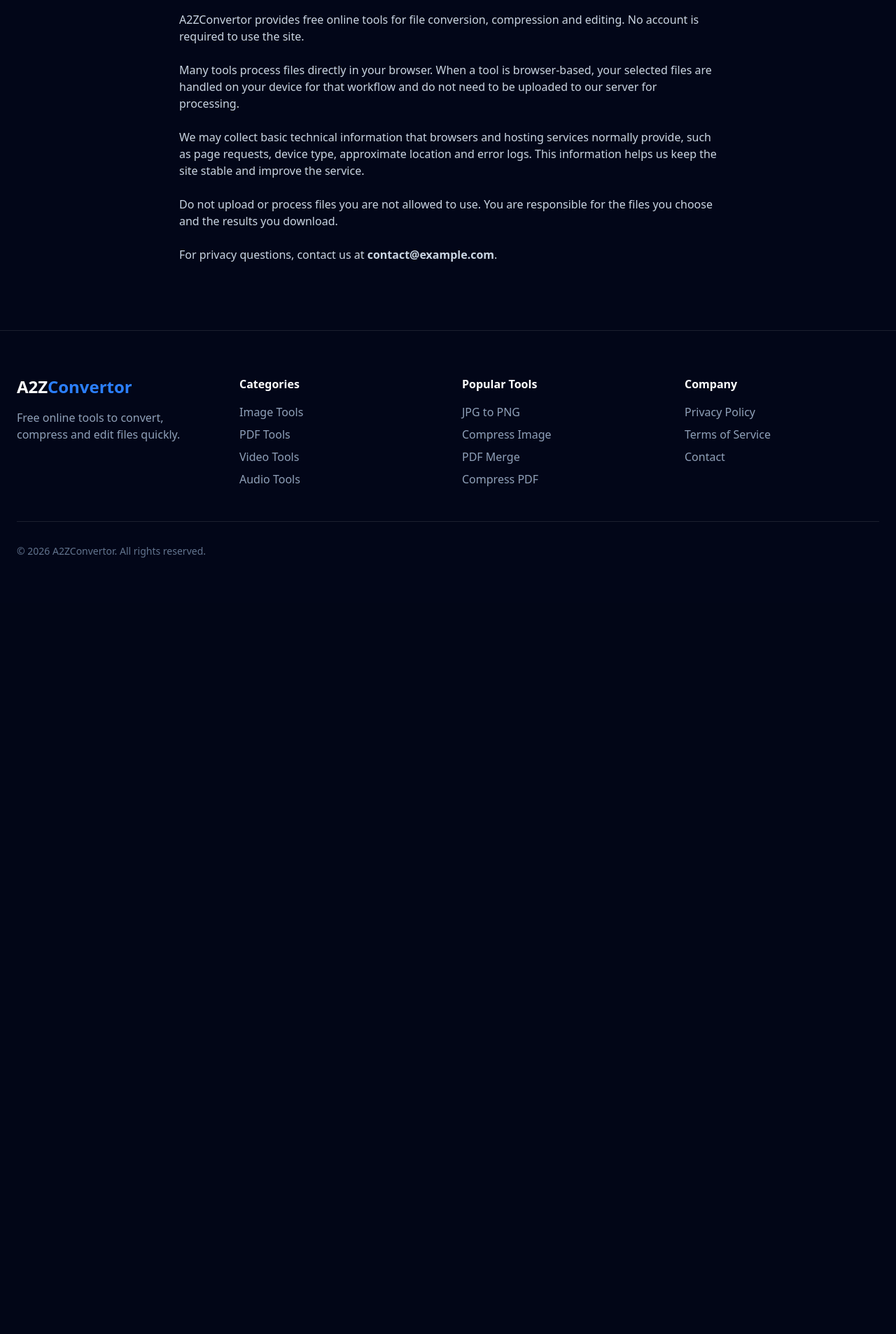
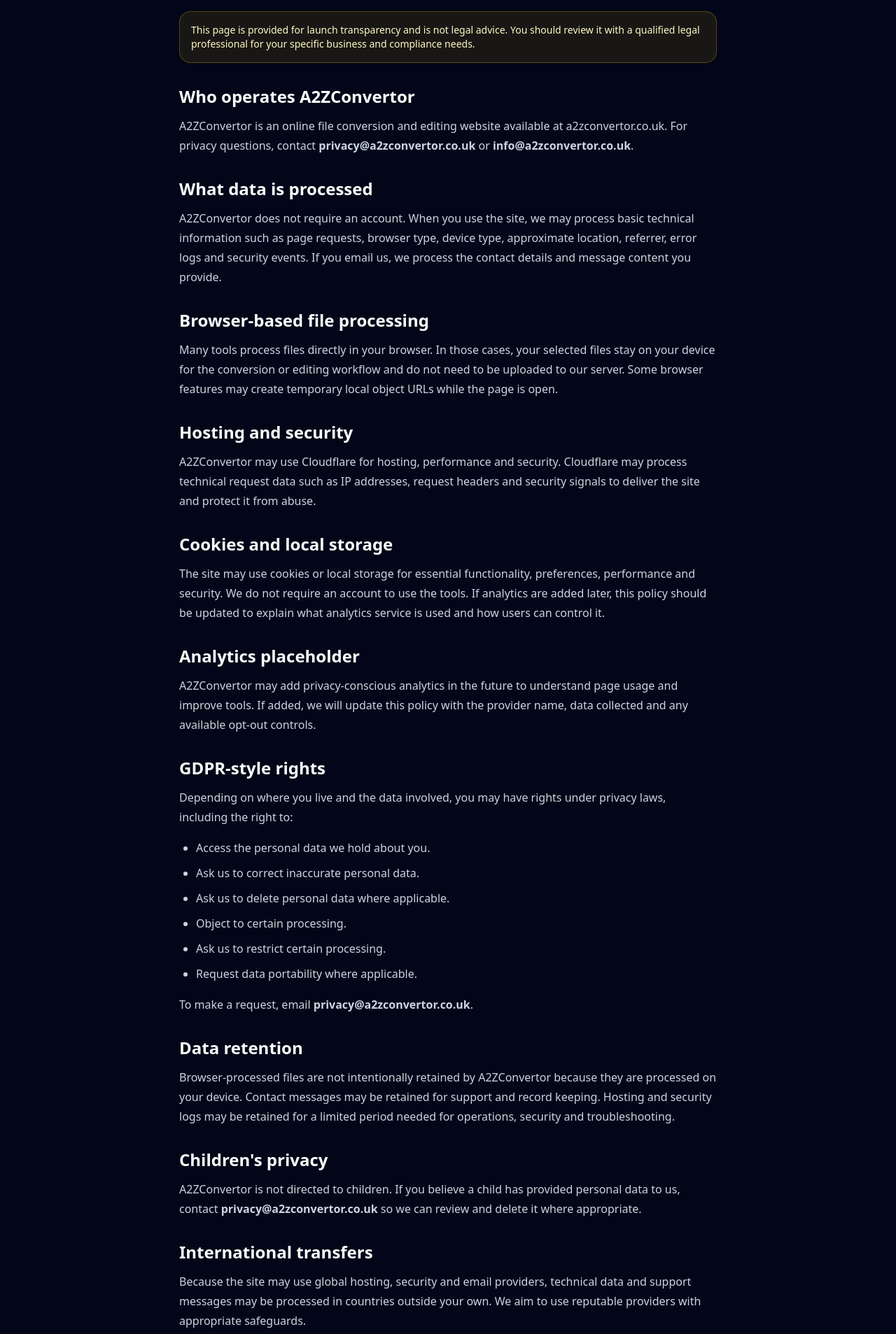
Before and after one commit to gigsbay/a2zconvertor, a Next.js app: page /privacy-policy in a window 1280 px wide. Shown: the part 233-2140 px from the top of the page at 70% size. Before the commit the page ends 1095 px from the top, so only its background shows below. Built offline with nearby package versions, Linux system fonts and the light colour scheme.

Commit message:
Expand legal transparency pages

```diff
--- a/app/contact/page.tsx
+++ b/app/contact/page.tsx
@@ -5,8 +5,23 @@
 export const metadata: Metadata = {
   title: "Contact",
   description:
-    "Contact A2ZConvertor for support, feedback or launch questions.",
+    "Contact A2ZConvertor for support, feedback, privacy questions or launch issues.",
 };
+
+const contacts = [
+  {
+    label: "General questions",
+    email: "info@a2zconvertor.co.uk",
+  },
+  {
+    label: "Contact and partnerships",
+    email: "contact@a2zconvertor.co.uk",
+  },
+  {
+    label: "Tool support",
+    email: "support@a2zconvertor.co.uk",
+  },
+];
 
 export default function ContactPage() {
   return (
@@ -17,27 +32,41 @@
         <div className="mx-auto max-w-3xl">
           <h1 className="mb-6 text-5xl font-black tracking-tight">Contact</h1>
 
-          <div className="space-y-6 text-slate-300">
+          <div className="space-y-8 text-slate-300">
             <p>
               Need help with A2ZConvertor, want to report an issue, or have a
-              launch-related question? Send us an email and include the tool
-              name, browser and a short description of what happened.
+              launch-related question? Send an email and include the tool name,
+              browser, device and a short description of what happened.
             </p>
 
-            <p>
-              Contact email:{" "}
-              <a
-                href="mailto:contact@example.com"
-                className="font-semibold text-blue-300 hover:text-blue-200"
-              >
-                contact@example.com
-              </a>
-            </p>
+            <div className="grid gap-4">
+              {contacts.map((contact) => (
+                <div
+                  key={contact.email}
+                  className="rounded-2xl border border-white/10 bg-slate-900/70 p-5"
+                >
+                  <p className="mb-2 text-sm font-semibold text-slate-400">
+                    {contact.label}
+                  </p>
+                  <a
+                    href={`mailto:${contact.email}`}
+                    className="text-lg font-bold text-blue-300 hover:text-blue-200"
+                  >
+                    {contact.email}
+                  </a>
+                </div>
+              ))}
+            </div>
 
             <p>
               A2ZConvertor does not require accounts. Many file tools run in
               your browser, so avoid attaching sensitive files unless support
               specifically asks for a sample you are comfortable sharing.
+            </p>
+
+            <p className="rounded-2xl border border-yellow-500/30 bg-yellow-500/10 p-4 text-sm text-yellow-100">
+              The legal and privacy pages are provided for launch transparency
+              and are not legal advice.
             </p>
           </div>
         </div>
--- a/app/privacy-policy/page.tsx
+++ b/app/privacy-policy/page.tsx
@@ -5,8 +5,17 @@
 export const metadata: Metadata = {
   title: "Privacy Policy",
   description:
-    "Privacy Policy for A2ZConvertor, including browser-based file processing and basic site usage information.",
+    "Privacy Policy for A2ZConvertor, including browser-based file processing, Cloudflare hosting, cookies and GDPR-style rights.",
 };
+
+const rights = [
+  "Access the personal data we hold about you.",
+  "Ask us to correct inaccurate personal data.",
+  "Ask us to delete personal data where applicable.",
+  "Object to certain processing.",
+  "Ask us to restrict certain processing.",
+  "Request data portability where applicable.",
+];
 
 export default function PrivacyPolicyPage() {
   return (
@@ -19,41 +28,124 @@
             Privacy Policy
           </h1>
 
-          <div className="space-y-6 text-slate-300">
-            <p>
-              A2ZConvertor provides free online tools for file conversion,
-              compression and editing. No account is required to use the site.
+          <div className="space-y-8 text-slate-300">
+            <p className="rounded-2xl border border-yellow-500/30 bg-yellow-500/10 p-4 text-sm text-yellow-100">
+              This page is provided for launch transparency and is not legal
+              advice. You should review it with a qualified legal professional
+              for your specific business and compliance needs.
             </p>
 
+            <PolicySection title="Who operates A2ZConvertor">
               <p>
-              Many tools process files directly in your browser. When a tool is
-              browser-based, your selected files are handled on your device for
-              that workflow and do not need to be uploaded to our server for
-              processing.
+                A2ZConvertor is an online file conversion and editing website
+                available at a2zconvertor.co.uk. For privacy questions, contact{" "}
+                <EmailLink email="privacy@a2zconvertor.co.uk" /> or{" "}
+                <EmailLink email="info@a2zconvertor.co.uk" />.
               </p>
+            </PolicySection>
 
+            <PolicySection title="What data is processed">
               <p>
-              We may collect basic technical information that browsers and
-              hosting services normally provide, such as page requests, device
-              type, approximate location and error logs. This information helps
-              us keep the site stable and improve the service.
+                A2ZConvertor does not require an account. When you use the site,
+                we may process basic technical information such as page
+                requests, browser type, device type, approximate location,
+                referrer, error logs and security events. If you email us, we
+                process the contact details and message content you provide.
               </p>
+            </PolicySection>
 
+            <PolicySection title="Browser-based file processing">
               <p>
-              Do not upload or process files you are not allowed to use. You are
-              responsible for the files you choose and the results you download.
+                Many tools process files directly in your browser. In those
+                cases, your selected files stay on your device for the
+                conversion or editing workflow and do not need to be uploaded to
+                our server. Some browser features may create temporary local
+                object URLs while the page is open.
               </p>
+            </PolicySection>
 
+            <PolicySection title="Hosting and security">
               <p>
-              For privacy questions, contact us at{" "}
-              <a
-                href="mailto:contact@example.com"
-                className="font-semibold text-blue-300 hover:text-blue-200"
-              >
-                contact@example.com
-              </a>
-              .
+                A2ZConvertor may use Cloudflare for hosting, performance and
+                security. Cloudflare may process technical request data such as
+                IP addresses, request headers and security signals to deliver
+                the site and protect it from abuse.
               </p>
+            </PolicySection>
+
+            <PolicySection title="Cookies and local storage">
+              <p>
+                The site may use cookies or local storage for essential
+                functionality, preferences, performance and security. We do not
+                require an account to use the tools. If analytics are added
+                later, this policy should be updated to explain what analytics
+                service is used and how users can control it.
+              </p>
+            </PolicySection>
+
+            <PolicySection title="Analytics placeholder">
+              <p>
+                A2ZConvertor may add privacy-conscious analytics in the future
+                to understand page usage and improve tools. If added, we will
+                update this policy with the provider name, data collected and
+                any available opt-out controls.
+              </p>
+            </PolicySection>
+
+            <PolicySection title="GDPR-style rights">
+              <p>
+                Depending on where you live and the data involved, you may have
+                rights under privacy laws, including the right to:
+              </p>
+              <ul className="mt-4 list-disc space-y-2 pl-6">
+                {rights.map((right) => (
+                  <li key={right}>{right}</li>
+                ))}
+              </ul>
+              <p className="mt-4">
+                To make a request, email{" "}
+                <EmailLink email="privacy@a2zconvertor.co.uk" />.
+              </p>
+            </PolicySection>
+
+            <PolicySection title="Data retention">
+              <p>
+                Browser-processed files are not intentionally retained by
+                A2ZConvertor because they are processed on your device. Contact
+                messages may be retained for support and record keeping. Hosting
+                and security logs may be retained for a limited period needed
+                for operations, security and troubleshooting.
+              </p>
+            </PolicySection>
+
+            <PolicySection title="Children's privacy">
+              <p>
+                A2ZConvertor is not directed to children. If you believe a child
+                has provided personal data to us, contact{" "}
+                <EmailLink email="privacy@a2zconvertor.co.uk" /> so we can
+                review and delete it where appropriate.
+              </p>
+            </PolicySection>
+
+            <PolicySection title="International transfers">
+              <p>
+                Because the site may use global hosting, security and email
+                providers, technical data and support messages may be processed
+                in countries outside your own. We aim to use reputable providers
+                with appropriate safeguards.
+              </p>
+            </PolicySection>
+
+            <PolicySection title="Contact">
+              <p>
+                General questions: <EmailLink email="info@a2zconvertor.co.uk" />
+                <br />
+                Support: <EmailLink email="support@a2zconvertor.co.uk" />
+                <br />
+                Privacy requests:{" "}
+                <EmailLink email="privacy@a2zconvertor.co.uk" />
+              </p>
+            </PolicySection>
           </div>
         </div>
       </section>
@@ -62,3 +154,29 @@
     </main>
   );
 }
+
+function PolicySection({
+  title,
+  children,
+}: {
+  title: string;
+  children: React.ReactNode;
+}) {
+  return (
+    <section>
+      <h2 className="mb-3 text-2xl font-bold text-white">{title}</h2>
+      <div className="space-y-4 leading-7">{children}</div>
+    </section>
+  );
+}
+
+function EmailLink({ email }: { email: string }) {
+  return (
+    <a
+      href={`mailto:${email}`}
+      className="font-semibold text-blue-300 hover:text-blue-200"
+    >
+      {email}
+    </a>
+  );
+}
--- a/app/terms/page.tsx
+++ b/app/terms/page.tsx
@@ -5,7 +5,7 @@
 export const metadata: Metadata = {
   title: "Terms of Service",
   description:
-    "Terms of Service for A2ZConvertor's free browser-based file conversion tools.",
+    "Terms of Service for A2ZConvertor's browser-based file conversion and editing tools.",
 };
 
 export default function TermsPage() {
@@ -19,40 +19,99 @@
             Terms of Service
           </h1>
 
-          <div className="space-y-6 text-slate-300">
-            <p>
-              By using A2ZConvertor, you agree to use the site responsibly and
-              only with files you have the right to process.
+          <div className="space-y-8 text-slate-300">
+            <p className="rounded-2xl border border-yellow-500/30 bg-yellow-500/10 p-4 text-sm text-yellow-100">
+              This page is provided for launch transparency and is not legal
+              advice. You should review it with a qualified legal professional
+              for your specific business and compliance needs.
             </p>
 
+            <TermsSection title="Using A2ZConvertor">
               <p>
-              A2ZConvertor is provided as a free online service. No account is
-              required, and many tools run directly in your browser where
-              possible.
+                A2ZConvertor provides free online tools for file conversion,
+                compression, editing and inspection. No account is required.
+                Many tools run directly in your browser where possible.
               </p>
+            </TermsSection>
 
+            <TermsSection title="Acceptable use">
               <p>
-              We aim to provide accurate and useful conversion results, but
-              tools are provided as-is. Always review downloaded files before
-              relying on them for important work.
+                You agree to use A2ZConvertor lawfully and responsibly. You may
+                not use the site to upload, process, create or distribute
+                illegal, harmful, abusive, infringing or unauthorized content, or
+                to interfere with the site, its security or other users.
               </p>
+            </TermsSection>
 
+            <TermsSection title="Your responsibility for files">
               <p>
-              You may not use A2ZConvertor to process illegal, harmful or
-              unauthorized content, or to interfere with the site or other
-              users.
+                You are responsible for the files you choose, the rights you
+                have to use them and the results you download. Do not process
+                files that you are not allowed to use or that contain sensitive
+                information you are not comfortable handling in a browser tool.
               </p>
+            </TermsSection>
 
+            <TermsSection title="No illegal content">
               <p>
-              Questions about these terms can be sent to{" "}
-              <a
-                href="mailto:contact@example.com"
-                className="font-semibold text-blue-300 hover:text-blue-200"
-              >
-                contact@example.com
-              </a>
-              .
+                A2ZConvertor must not be used for unlawful purposes, including
+                copyright infringement, privacy violations, malware, harassment
+                or processing content that violates applicable laws.
               </p>
+            </TermsSection>
+
+            <TermsSection title="No warranty">
+              <p>
+                A2ZConvertor is provided as-is and as available. We aim to keep
+                tools useful and accurate, but we do not guarantee that any tool
+                will be error-free, uninterrupted, secure or suitable for a
+                particular purpose. Always review output files before relying on
+                them.
+              </p>
+            </TermsSection>
+
+            <TermsSection title="Limitation of liability">
+              <p>
+                To the fullest extent permitted by law, A2ZConvertor will not be
+                liable for indirect, incidental, consequential or special
+                damages, loss of data, loss of profits or issues caused by your
+                use of downloaded files or third-party services.
+              </p>
+            </TermsSection>
+
+            <TermsSection title="Service availability">
+              <p>
+                We may change, suspend or discontinue parts of the site at any
+                time. Some tools depend on browser support and may not work with
+                every file, codec or device.
+              </p>
+            </TermsSection>
+
+            <TermsSection title="Intellectual property">
+              <p>
+                The A2ZConvertor site design, branding and original content
+                belong to A2ZConvertor or its licensors. You keep whatever
+                rights you already have in the files you process with the tools.
+              </p>
+            </TermsSection>
+
+            <TermsSection title="Changes to the service or terms">
+              <p>
+                We may update tools, pages and these terms as the service
+                evolves. Continued use of the site after changes means you
+                accept the updated terms.
+              </p>
+            </TermsSection>
+
+            <TermsSection title="Contact">
+              <p>
+                General questions: <EmailLink email="info@a2zconvertor.co.uk" />
+                <br />
+                Support: <EmailLink email="support@a2zconvertor.co.uk" />
+                <br />
+                Contact: <EmailLink email="contact@a2zconvertor.co.uk" />
+              </p>
+            </TermsSection>
           </div>
         </div>
       </section>
@@ -61,3 +120,29 @@
     </main>
   );
 }
+
+function TermsSection({
+  title,
+  children,
+}: {
+  title: string;
+  children: React.ReactNode;
+}) {
+  return (
+    <section>
+      <h2 className="mb-3 text-2xl font-bold text-white">{title}</h2>
+      <div className="space-y-4 leading-7">{children}</div>
+    </section>
+  );
+}
+
+function EmailLink({ email }: { email: string }) {
+  return (
+    <a
+      href={`mailto:${email}`}
+      className="font-semibold text-blue-300 hover:text-blue-200"
+    >
+      {email}
+    </a>
+  );
+}
```
Lines whose indentation alone changed are shown as unchanged.
